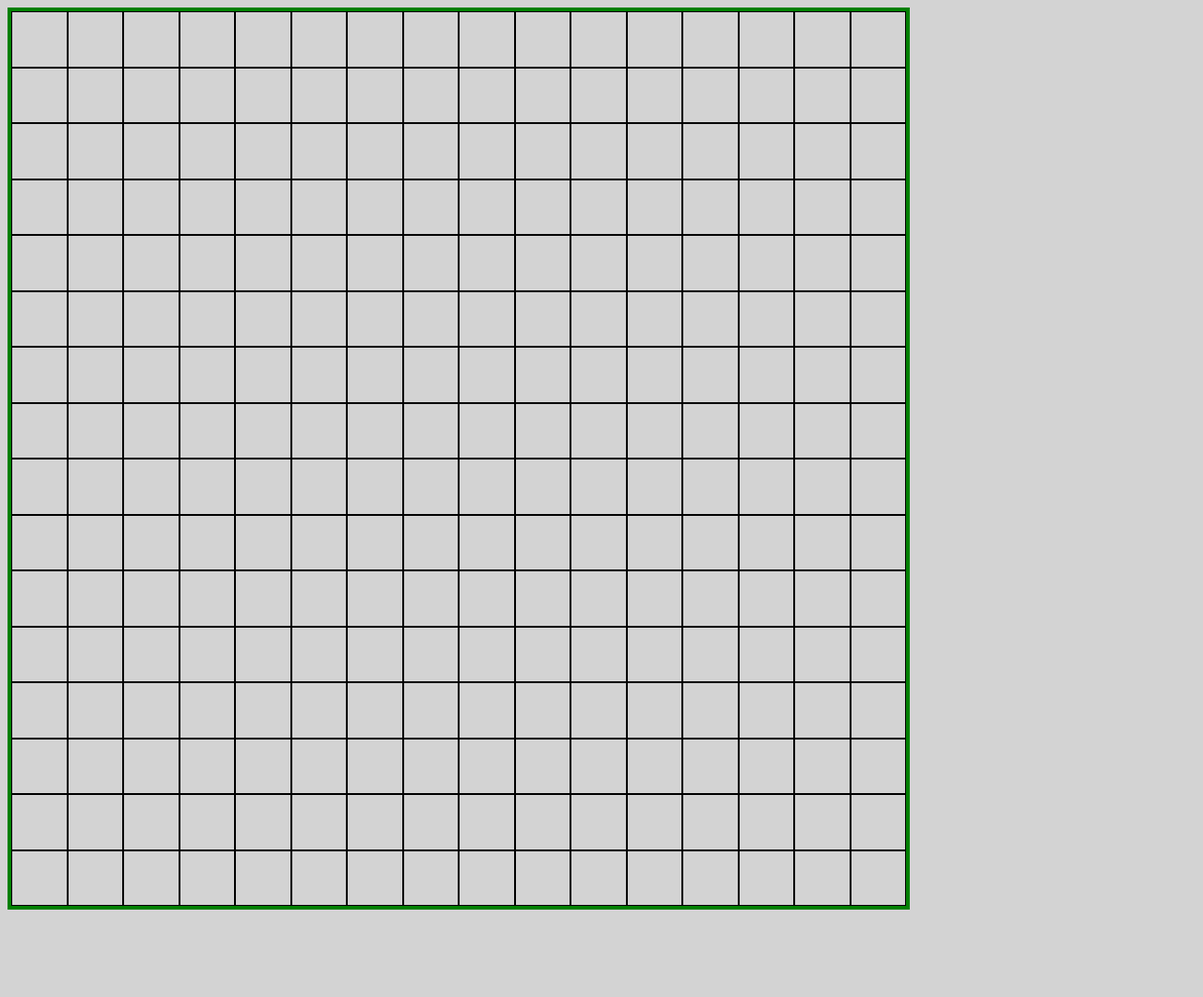
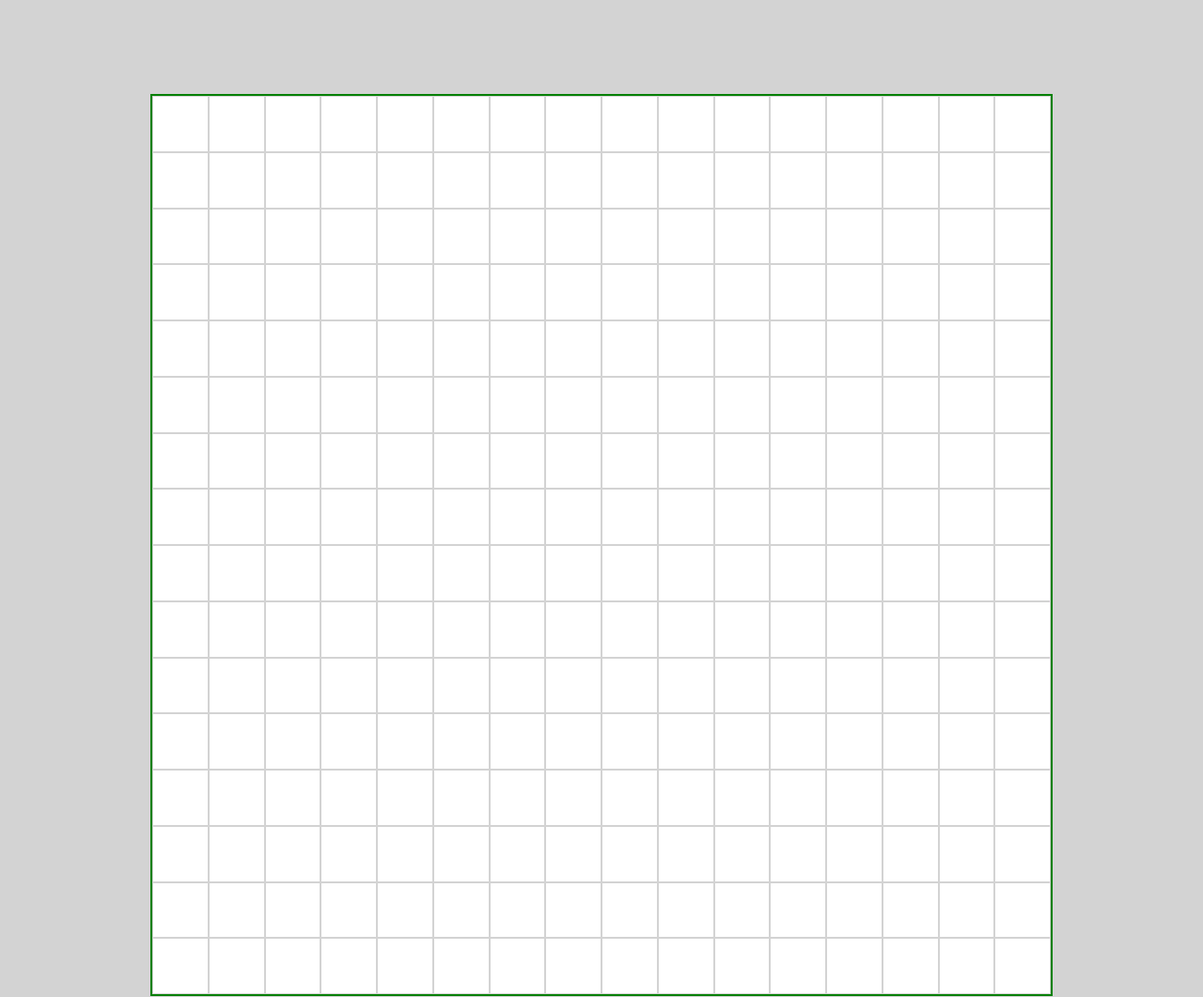
Before and after one commit to clouded-afk/etch-a-sketch, a plain HTML site: page index.html in a window 1280 px wide. Shown: the whole page at 94% size. Before the commit the page ends 976 px from the top, so only its background shows below. Drawn offline with Linux system fonts and the light colour scheme.

Commit message:
Add slight style modifcations

```diff
--- a/style.css
+++ b/style.css
@@ -6,10 +6,13 @@
 .container {
     display: flex;
     flex-wrap: wrap;
-    border: 4px solid green;
+    border: 2px solid green;
     height: 960px;
     width: 960px;
+    margin: 0 auto;
+    margin-top: 100px;
 }
  .container div {
-    border: 1px solid black;
+    border: 1px solid lightgrey;
+    background-color: white;
  }
```
